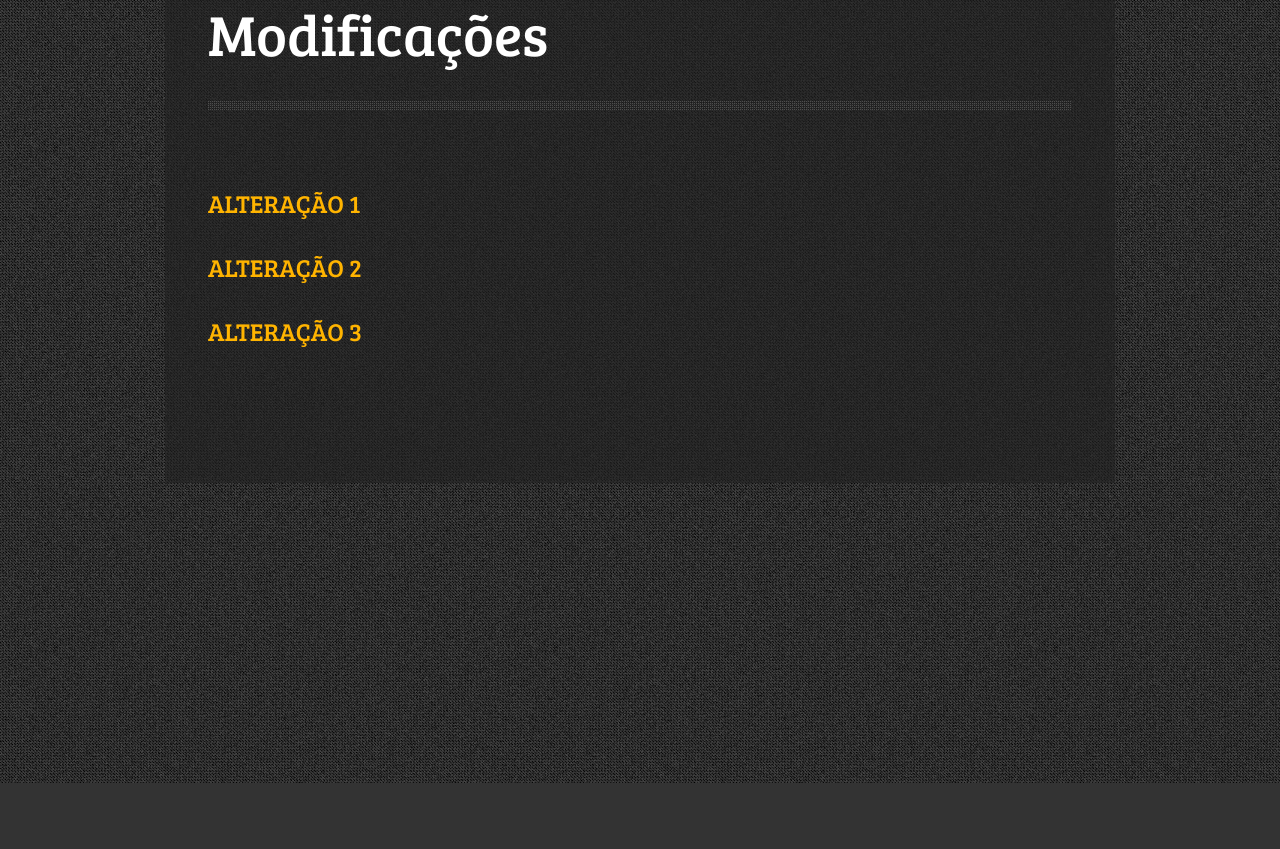
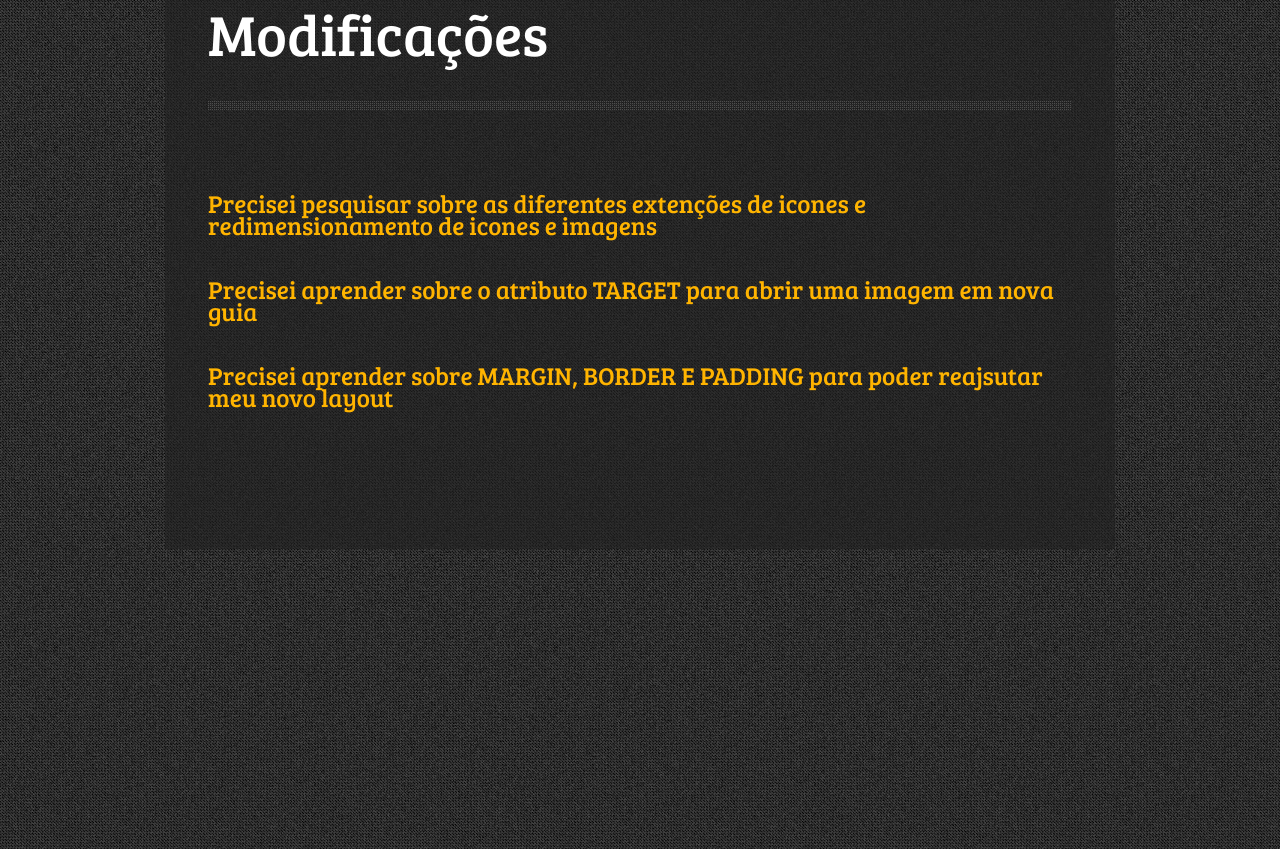
Before and after one commit to RuanKenned/Curriculo_PW, a plain HTML site: page index.htm in a window 1280 px wide. Shown: the part 2522-3371 px from the top of the page. Before the commit the page ends 3305 px from the top, so only its background shows below. Drawn offline with nearby package versions, Linux system fonts and the light colour scheme.

Commit message:
Update index.htm

```diff
--- a/index.htm
+++ b/index.htm
@@ -94,7 +94,7 @@
         <div class="top-divider"></div>
         	<div class="content">
             	<ul id="work-thumbs">
-                	<li><a href="images/work/hobbyHarry.jpg" rel="prettyPhoto[1]" title="Harry Potter" target="_blank"><img src="images/work/hobbyHarry1.jpg"></a></li>
+                    <li><a href="images/work/hobbyHarry.jpg" rel="prettyPhoto[1]" title="Harry Potter" target="_blank"><img src="images/work/hobbyHarry1.jpg"></a></li>
                     <li><a href="images/work/hobbyNaruto.jpg" rel="prettyPhoto[1]" title="Naruto Uzumaki" target="_blank"><img src="images/work/hobbyNaruto1.jpg"></a></li>
                     <li><a href="images/work/hobbyDoctorWho.jpg" rel="prettyPhoto[1]" title="Doctor Who" target="_blank"><img src="images/work/hobbyDoctorWho1.jpg"></a></li>
                     <li class="last"><a href="images/work/hobbyAnne.jpg" rel="prettyPhoto" title="Anne with an E" target="_blank"><img src="images/work/hobbyAnne1.jpg"></a></li>
@@ -150,9 +150,9 @@
     <h1>Modificações</h1>
     <div class="top-divider"></div>
     <div class="content">
-        <h5>ALTERAÇÃO 1</h5>
-        <h5>ALTERAÇÃO 2</h5>
-        <h5>ALTERAÇÃO 3</h5>
+        <h5>Precisei pesquisar sobre as diferentes extenções de icones e redimensionamento de icones e imagens</h5>
+        <h5>Precisei aprender sobre o atributo TARGET para abrir uma imagem em nova guia </h5>
+        <h5>Precisei aprender sobre MARGIN, BORDER E PADDING para poder reajsutar meu novo layout</h5>
     </div>
 </div>
 <!--End About Section-->
```
